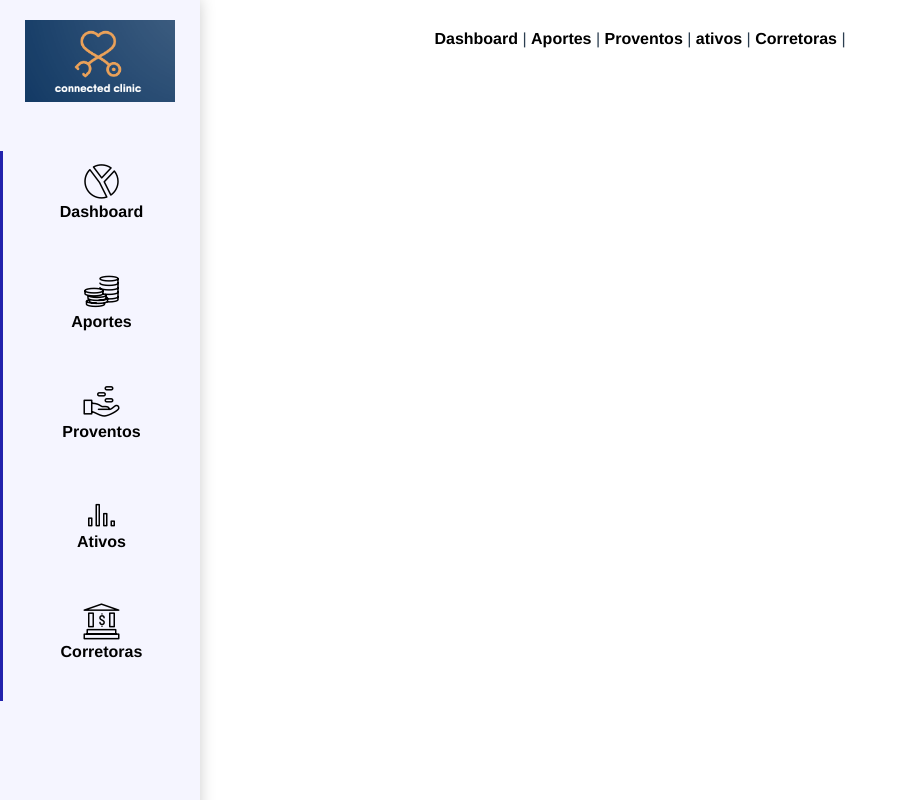
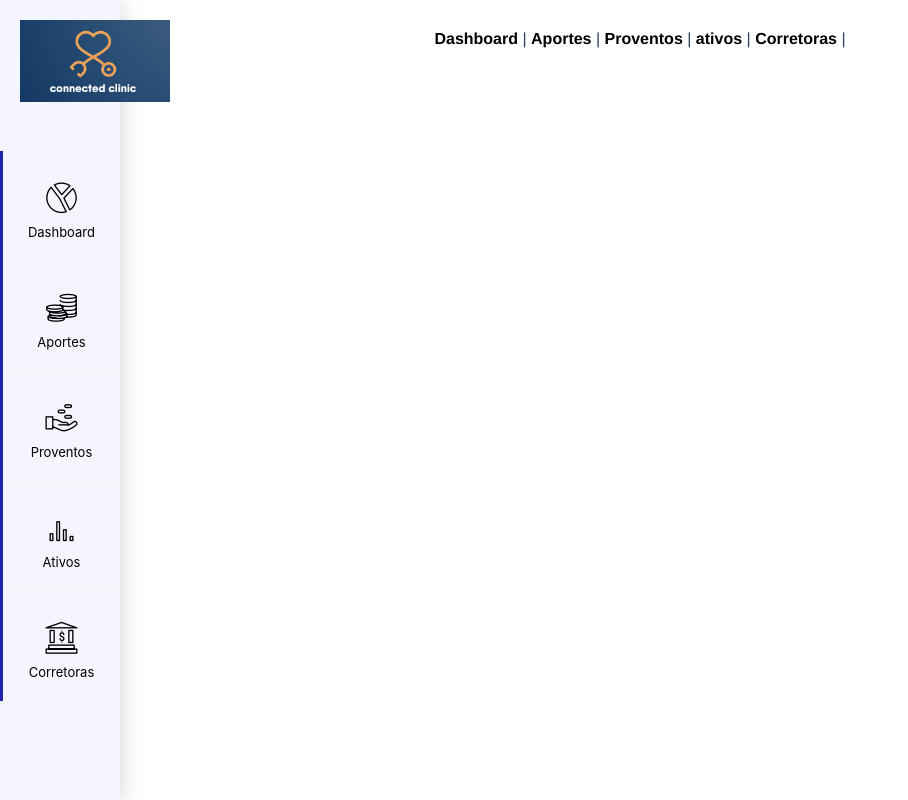
Before and after one commit to edivandecastro/hermes, a Vue app: page / in a window 1280 px wide. Shown: the whole page, without its empty margins (0-908 px from the left). Built offline with nearby package versions, Linux system fonts and the light colour scheme.

Commit message:
Changed Styles in SideBar

```diff
--- a/src/components/SideBar.vue
+++ b/src/components/SideBar.vue
@@ -61,10 +61,10 @@ export default {};
 .sidebar {
   position: fixed;
   background: #f5f5ff;
-  width: 200px;
+  width: 120px;
   top: 0px;
   bottom: 0px;
-  box-shadow: -13px 10px 16px 11px rgba(0, 0, 0, 0.25);
+  box-shadow: 0px 3px 30px 0px rgba(0, 0, 0, 0.1), 0 3px 20px rgba(0, 0, 0, 0.1);
 }
 
 .logo {
@@ -89,6 +89,12 @@ export default {};
   display: flex;
   height: inherit;
   width: 100%;
+  font-family: -apple-system, BlinkMacSystemFont, "Segoe UI", Roboto, "Helvetica Neue", Arial, "Noto Sans",
+    sans-serif, "Apple Color Emoji", "Segoe UI Emoji", "Segoe UI Symbol", "Noto Color Emoji";
+  font-size: 13px;
+  font-style: normal;
+  font-weight: 400;
+  border-bottom: 1px solid #f3f3f3;
 }
 
 .vertical-line {
@@ -101,16 +107,14 @@ export default {};
   display: flex;
   flex-direction: column;
   align-items: center;
+  justify-content: center;
   height: inherit;
   width: inherit;
 }
 
 .icone {
-  padding: 10px 10px 0px;
-  font-size: 36px;
-}
-
-.label-button {
-  font-weight: 600;
+  padding: 5px;
+  font-size: 32px;
+  line-height: 42px;
 }
 </style>
```
